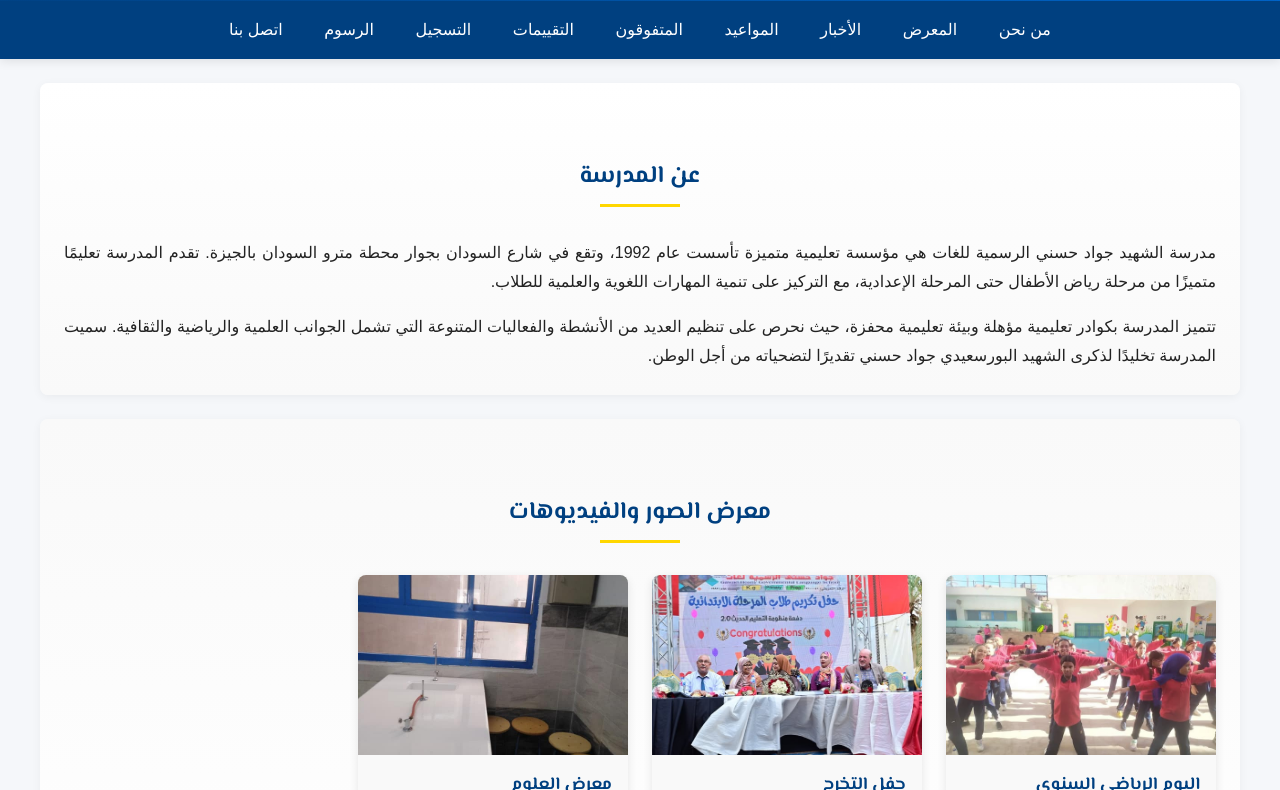
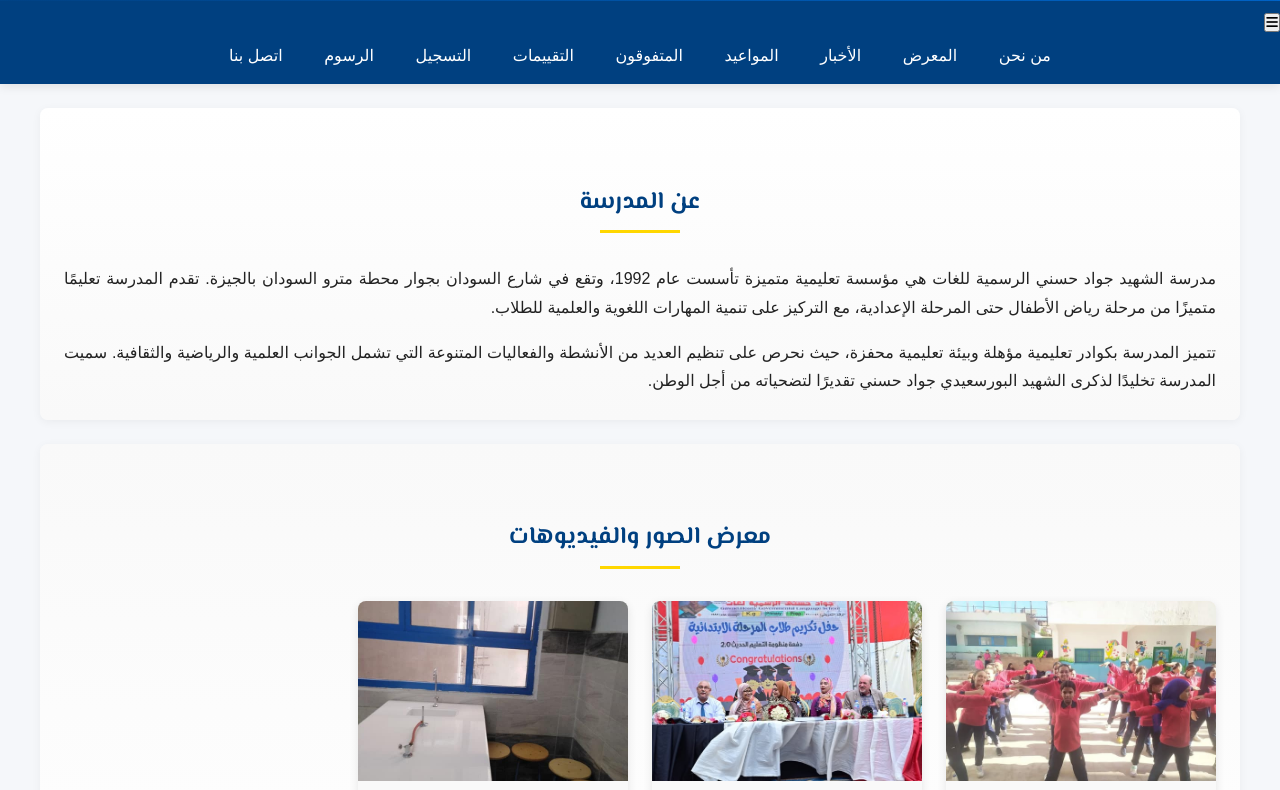
Before and after one commit to GawadHosni/GawadHosni.github.io, a plain HTML site: page index.html in a window 1280 px wide. Shown: the part 198-988 px from the top of the page. Drawn offline with nearby package versions, Linux system fonts and the light colour scheme.

Commit message:
index.html

```diff
--- a/index.html
+++ b/index.html
@@ -53,6 +53,9 @@
 
     <!-- شريط التنقل -->
     <nav>
+         <button class="mobile-menu-btn" aria-label="قائمة التنقل" aria-expanded="false">
+            <i class="fas fa-bars"></i>
+        </button>
         <div class="nav-container">
             <a href="#about">من نحن</a>
             <a href="#gallery">المعرض</a>
```
